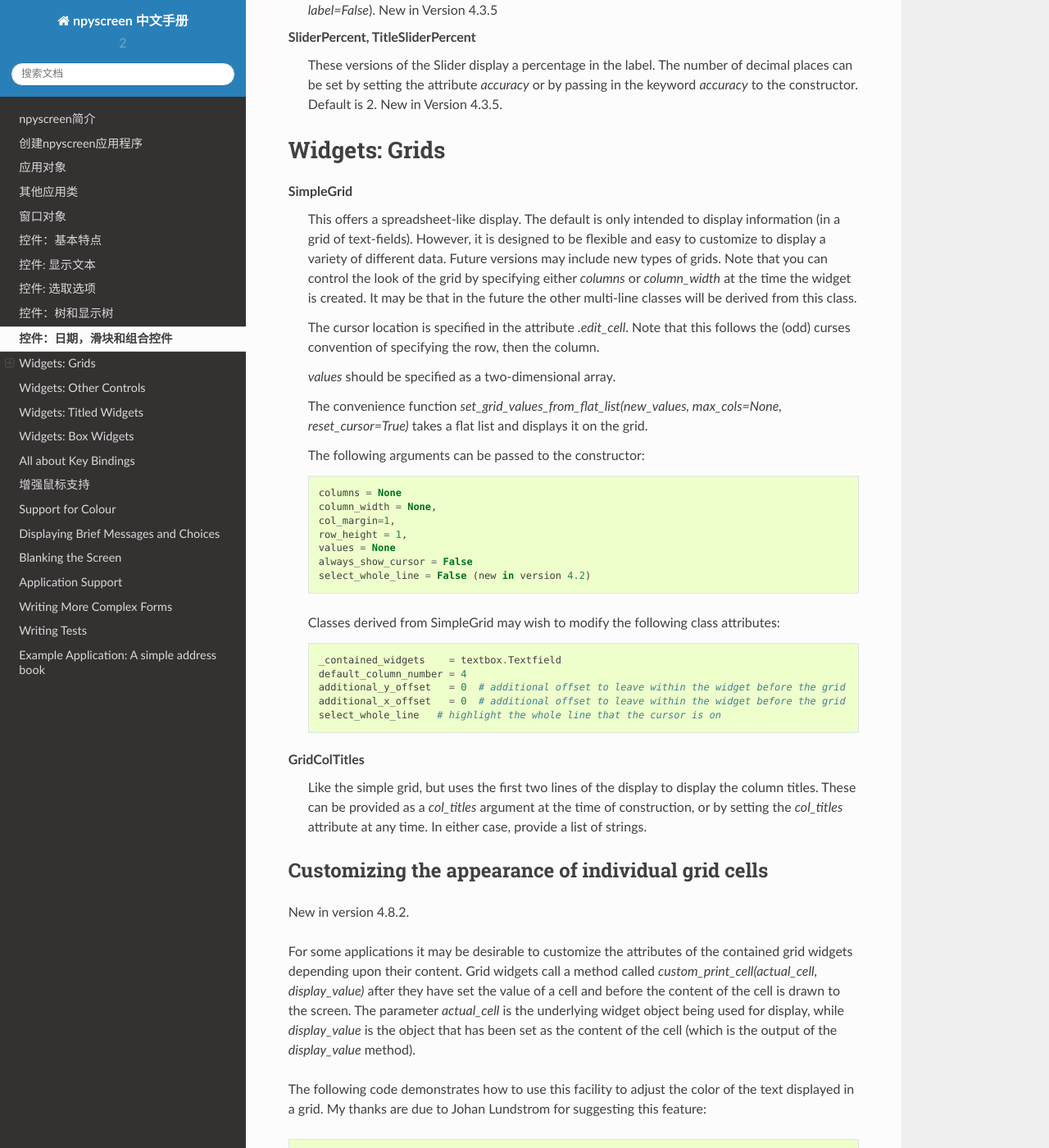
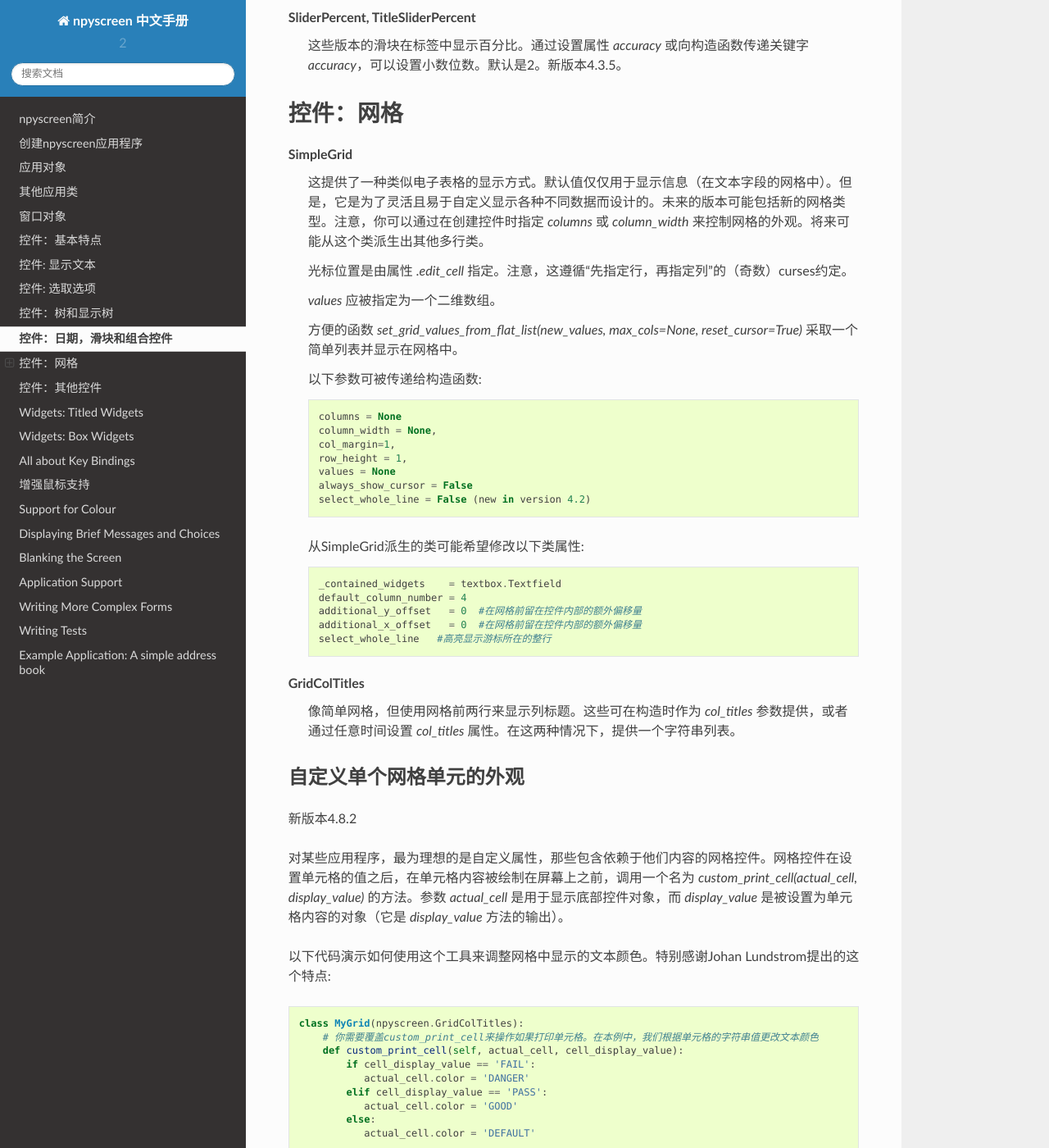
Before and after one commit to will-mei/npyscreen_doc_zh, a Sphinx documentation site: the page built from docs/source/widgets-general.rst, in a window 1280 px wide and 1400 px high, scrolled down 1384 px. Shown: the whole window at 82% size. Built offline with Sphinx 7.4.7 and the Read the Docs theme 2.0.0, drawn with Linux system fonts in a browser that asks for light colours; some of the changed text lies outside the part shown.

Commit message:
widget-general

```diff
--- a/docs/source/widgets-general.rst
+++ b/docs/source/widgets-general.rst
@@ -46,27 +46,27 @@ Slider, TitleSlider
       return stri
 
 SliderNoLabel, TitleSliderNoLabel
-    These versions of the Slider do not display a label.  (Similar to using the usual slider with *label=False*). New in Version 4.3.5
+    这些版本的滑块不显示标签。(类似于使用通常带 *label=False* 的滑块)。新版本4.3.5
 
 SliderPercent, TitleSliderPercent
-    These versions of the Slider display a percentage in the label.  The number of decimal places can be set by setting the attribute *accuracy* or by passing in the keyword *accuracy* to the constructor.  Default is 2. New in Version 4.3.5.
+    这些版本的滑块在标签中显示百分比。通过设置属性 *accuracy* 或向构造函数传递关键字 *accuracy*，可以设置小数位数。默认是2。新版本4.3.5。
 
 
 
 
-Widgets: Grids
+控件：网格
 **************
 
 SimpleGrid
-    This offers a spreadsheet-like display.  The default is only intended to display information (in a grid of text-fields).  However, it is designed to be flexible and easy to customize to display a variety of different data.  Future versions may include new types of grids.  Note that you can control the look of the grid by specifying either *columns* or *column_width* at the time the widget is created.  It may be that in the future the other multi-line classes will be derived from this class.
+    这提供了一种类似电子表格的显示方式。默认值仅仅用于显示信息（在文本字段的网格中）。但是，它是为了灵活且易于自定义显示各种不同数据而设计的。未来的版本可能包括新的网格类型。注意，你可以通过在创建控件时指定 *columns* 或 *column_width* 来控制网格的外观。将来可能从这个类派生出其他多行类。
 
-    The cursor location is specified in the attribute *.edit_cell*.  Note that this follows the (odd) curses convention of specifying the row, then the column.
+    光标位置是由属性 *.edit_cell* 指定。注意，这遵循“先指定行，再指定列”的（奇数）curses约定。
 
-    *values* should be specified as a two-dimensional array.
+    *values* 应被指定为一个二维数组。
 
-    The convenience function *set_grid_values_from_flat_list(new_values, max_cols=None, reset_cursor=True)* takes a flat list and displays it on the grid.
+    方便的函数 *set_grid_values_from_flat_list(new_values, max_cols=None, reset_cursor=True)* 采取一个简单列表并显示在网格中。
 
-    The following arguments can be passed to the constructor::
+    以下参数可被传递给构造函数::
 
         columns = None
         column_width = None,
@@ -76,33 +76,31 @@ SimpleGrid
         always_show_cursor = False
         select_whole_line = False (new in version 4.2)
 
-    Classes derived from SimpleGrid may wish to modify the following class attributes::
+    从SimpleGrid派生的类可能希望修改以下类属性::
 
         _contained_widgets    = textbox.Textfield
         default_column_number = 4
-        additional_y_offset   = 0  # additional offset to leave within the widget before the grid
-        additional_x_offset   = 0  # additional offset to leave within the widget before the grid
-        select_whole_line   # highlight the whole line that the cursor is on
+        additional_y_offset   = 0  #在网格前留在控件内部的额外偏移量
+        additional_x_offset   = 0  #在网格前留在控件内部的额外偏移量
+        select_whole_line   #高亮显示游标所在的整行
 
 
 GridColTitles
-    Like the simple grid, but uses the first two lines of the display to display the column titles.  These can be provided as a *col_titles* argument at the time of construction, or by setting the *col_titles* attribute at any time.  In either case, provide a list of strings.
+    像简单网格，但使用网格前两行来显示列标题。这些可在构造时作为 *col_titles* 参数提供，或者通过任意时间设置 *col_titles* 属性。在这两种情况下，提供一个字符串列表。
 
 
-Customizing the appearance of individual grid cells
+自定义单个网格单元的外观
 +++++++++++++++++++++++++++++++++++++++++++++++++++
 
-New in version 4.8.2.
+新版本4.8.2
 
-For some applications it may be desirable to customize the attributes of the contained grid widgets depending upon their content. Grid widgets call a method called `custom_print_cell(actual_cell, display_value)` after they have set the value of a cell and before the content of the cell is drawn to the screen.  The parameter `actual_cell` is the underlying widget object being used for display, while `display_value` is the object that has been set as the content of the cell (which is the output of the `display_value` method).
+对某些应用程序，最为理想的是自定义属性，那些包含依赖于他们内容的网格控件。网格控件在设置单元格的值之后，在单元格内容被绘制在屏幕上之前，调用一个名为 `custom_print_cell(actual_cell, display_value)` 的方法。参数 `actual_cell` 是用于显示底部控件对象，而 `display_value` 是被设置为单元格内容的对象（它是 `display_value` 方法的输出）。
 
-The following code demonstrates how to use this facility to adjust the color of the text displayed in a grid. My thanks are due to Johan Lundstrom for suggesting this feature::
+以下代码演示如何使用这个工具来调整网格中显示的文本颜色。特别感谢Johan Lundstrom提出的这个特点::
 
 
     class MyGrid(npyscreen.GridColTitles):
-        # You need to override custom_print_cell to manipulate how
-        # a cell is printed. In this example we change the color of the
-        # text depending on the string value of cell.
+        # 你需要覆盖custom_print_cell来操作如果打印单元格。在本例中，我们根据单元格的字符串值更改文本颜色
         def custom_print_cell(self, actual_cell, cell_display_value):
             if cell_display_value == 'FAIL':
                actual_cell.color = 'DANGER'
@@ -112,13 +110,12 @@ The following code demonstrates how to use this facility to adjust the color of
                actual_cell.color = 'DEFAULT'
 
     def myFunction(*args):
-        # making an example Form
+        # 制作一个实例表单
         F = npyscreen.Form(name='Example viewer')
         myFW = F.add(npyscreen.TitleText)
         gd = F.add(MyGrid)
 
-        # Adding values to the Grid, this code just randomly
-        # fills a 2 x 4 grid with random PASS/FAIL strings.
+        # 给网格添加值，这段代码只是通过任意PASS/FAIL字符串填充一个2 x 4网格
         gd.values = []
         for x in range(2):
             row = []
@@ -135,29 +132,28 @@ The following code demonstrates how to use this facility to adjust the color of
 
 
 
-Widgets: Other Controls
+控件：其他控件
 ***********************
 
 Checkbox, RoundCheckBox
-   These offer a single option - the label is generated from the attribute *name*, as for titled widgets.  The attribute *value* is either true or false.
+   这些提供一个单独选项 - 该标签是由属性 *name* 生成，作为标题控件。属性 *value* 为真或为假。
 
-   The function whenToggled(self) is called when the user toggles the state of the checkbox.  You can overload it.
+   当用户切换到复选框时，调用函数whenToggled(self)。你可以重载它。
 
 CheckboxBare
-    This has no label, and is only useful in special circumstances.  It was added at user request.
+    这没有标签，并且只有在特殊情况下才有用。它是根据用户请求添加得。
 
 CheckBoxMultiline, RoundCheckBoxMultiline
-    This widgets allow the label of the checkbox to be more than one line long.  The name of the widget should be specified as a
-    list or tuple of strings.
+    这控件允许复选框的标签超过一行。控件的名称应指定为字符串的列表或元组。
 
-    To use these widgets as part of a multiline widget, do the following::
+    把这些控件作为多行控件的一部分来使用，执行以下代码::
 
         class MultiSelectWidgetOfSomeKind(npyscreen.MultiSelect):
             _contained_widgets = npyscreen.CheckBoxMultiline
             _contained_widget_height = 2
 
             def display_value(self, vl):
-                # this function should return a list of strings.
+                # this function should return a list of strings.这个函数应返回字符串列表
 
 
     New in version 2.0pre83.
```
